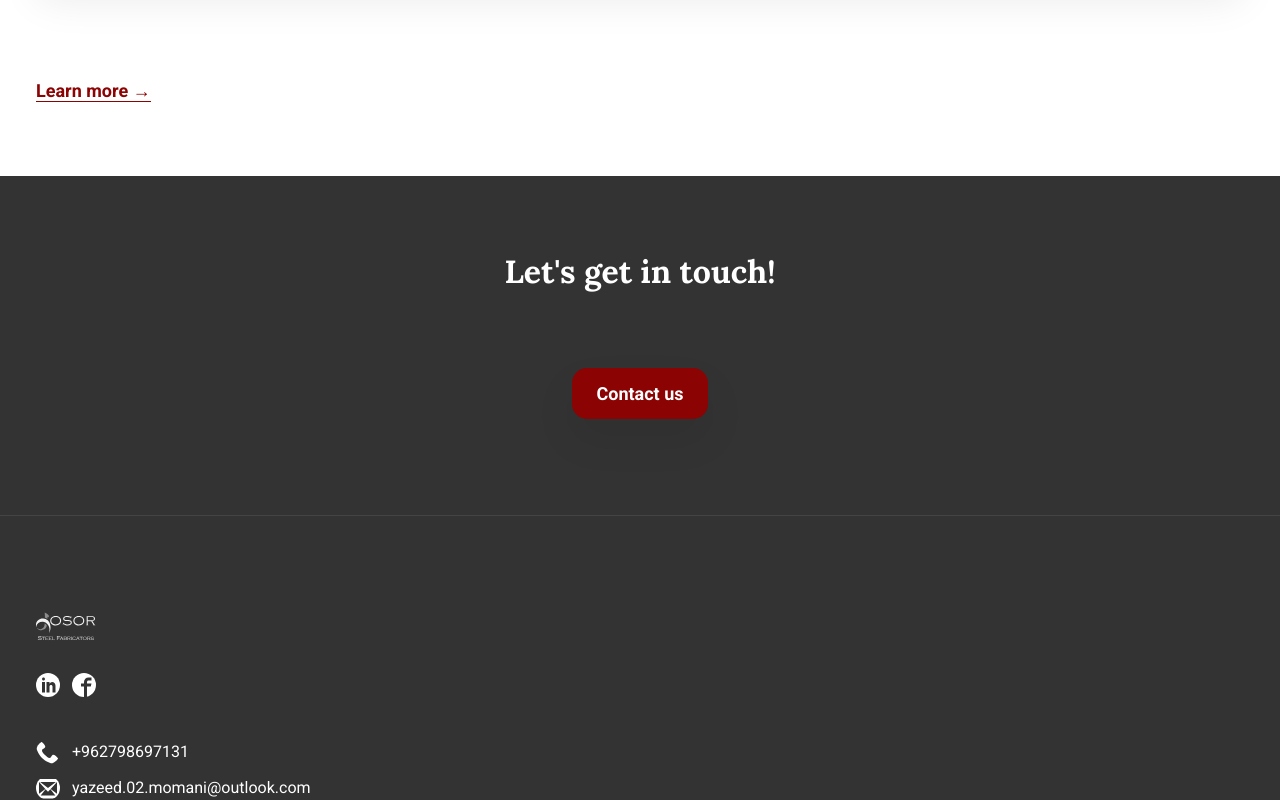
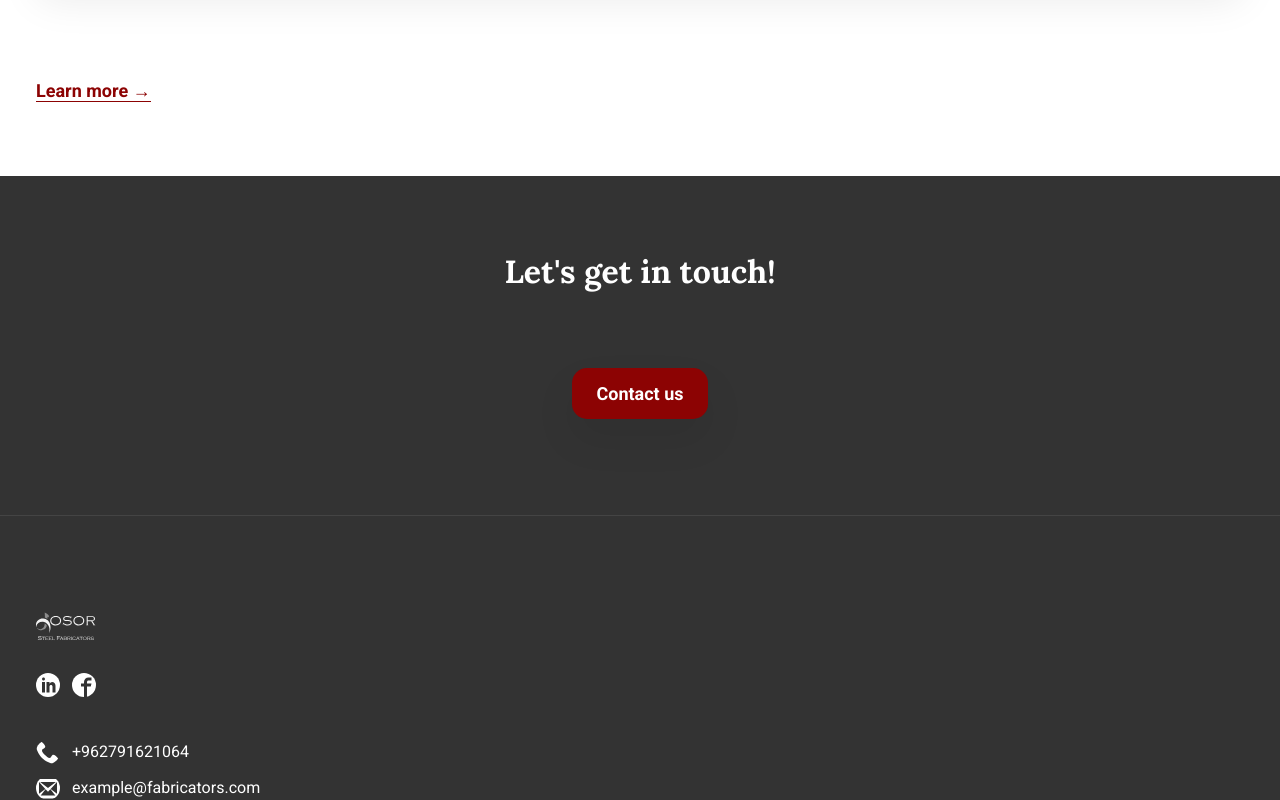
Before and after one commit to yazeedmomani/wrk_web_josor-steels, a React (Create React App) app: page / in a window 1280 px wide. Shown: the part 3775-4575 px from the top of the page. Built offline with nearby package versions, Linux system fonts and the light colour scheme; a web font is replaced by a local one.

Commit message:
change contact info info

```diff
--- a/src/components/general/ContactInfo.jsx
+++ b/src/components/general/ContactInfo.jsx
@@ -5,20 +5,20 @@ import styles from "./ContactInfo.module.css";
 function ContactInfo(props) {
   return (
     <div className={`${styles.container} ${props.styles}`}>
-      <a href="tel:+962798697131">
+      <a href="tel:+962791621064">
         <ContactIcon
           type="phone"
           isDark={true}
           styles={styles["tel-icon"]}
         />
-        <span>+962798697131</span>
+        <span>+962791621064</span>
       </a>
-      <a href="mailto:yazeed.02.momani@outlook.com">
+      <a href="mailto:example@fabricators.com">
         <ContactIcon
           type="email"
           isDark={true}
         />
-        <span>yazeed.02.momani@outlook.com</span>
+        <span>example@fabricators.com</span>
       </a>
     </div>
   );
```
